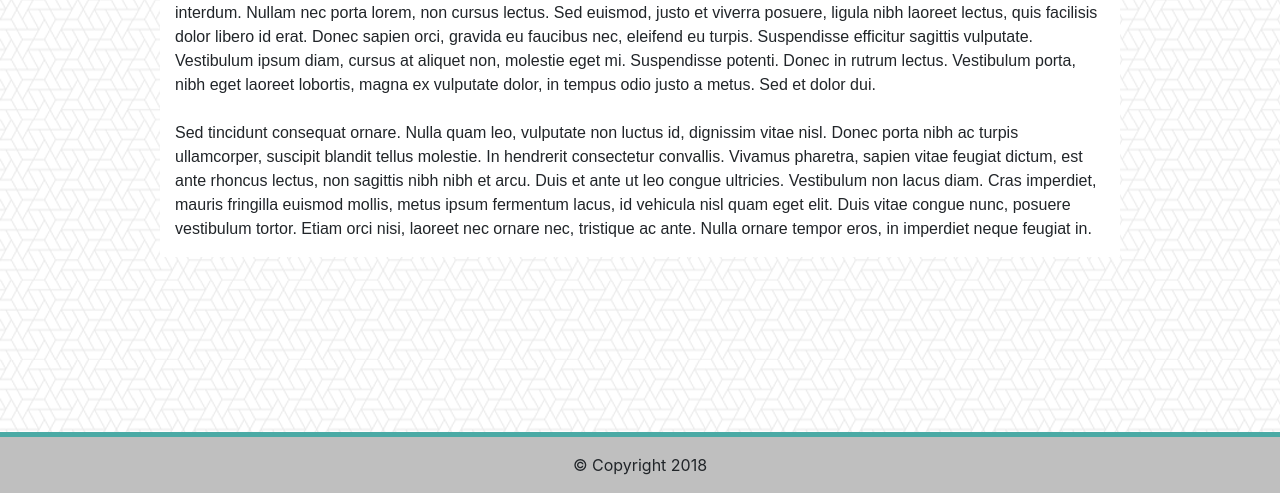
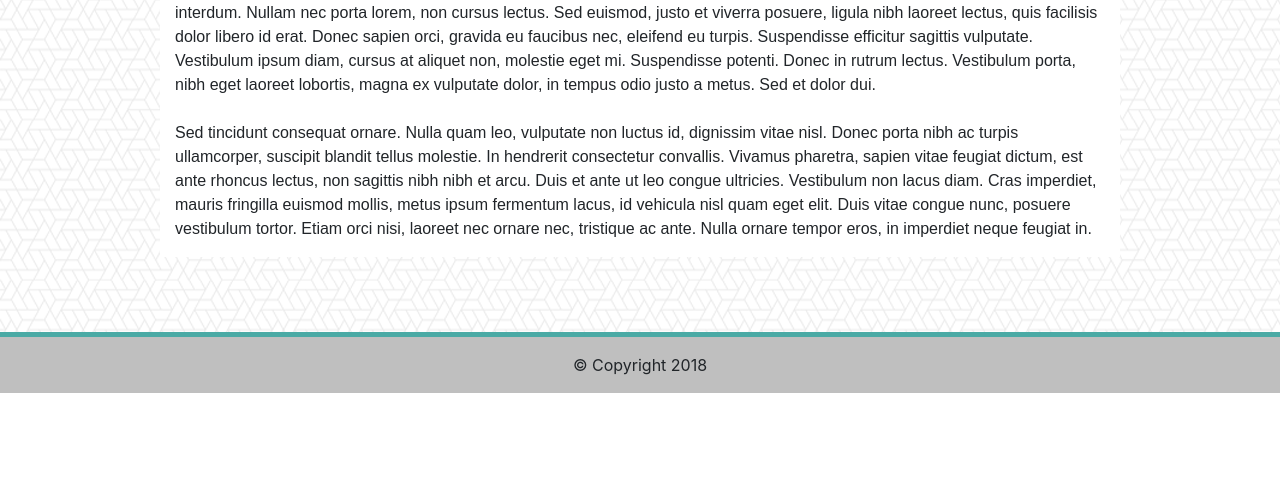
Before and after one commit to Kayle7777/Bootstrap-Portfolio, a plain HTML site: page index.html in a window 1280 px wide. Shown: the part 440-933 px from the top of the page. After the commit the page ends 833 px from the top, so only its background shows below. Drawn offline with nearby package versions, Linux system fonts and the light colour scheme.

Commit message:
Minor changes, forgot to fix footer

```diff
--- a/assets/css/style.css
+++ b/assets/css/style.css
@@ -103,7 +103,7 @@ textarea[name="message"] {
 
 
 footer {
-  margin-top:175px;
+  margin-top:75px;
   border-top: 5px solid #4aaaa5;
   background-color: #bfbfbf;
 }
```
